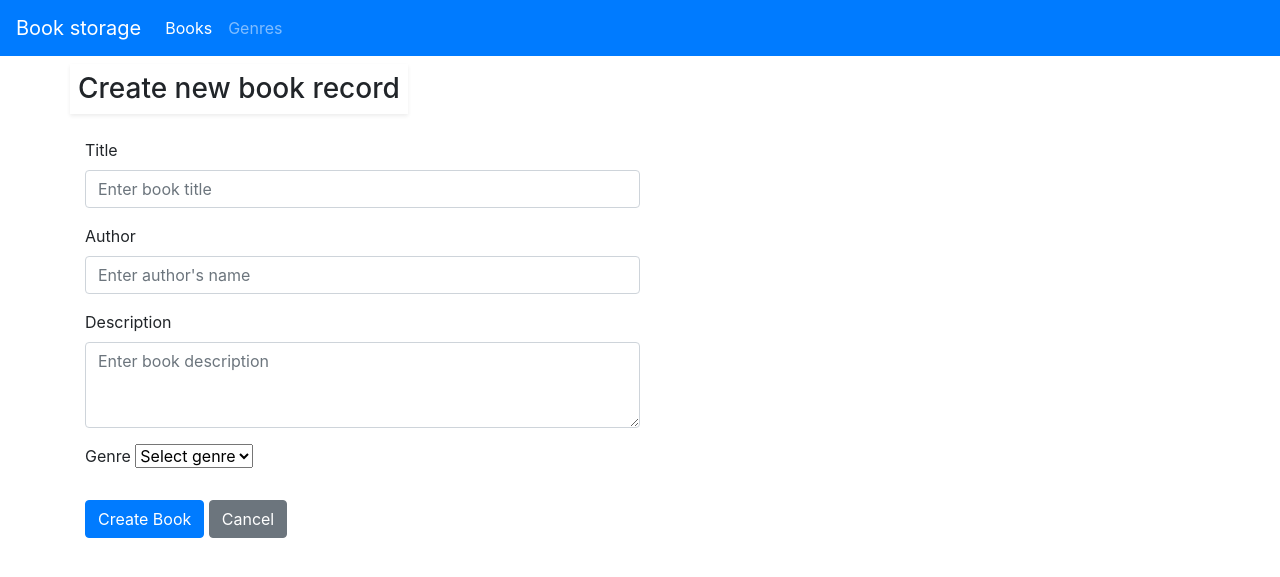
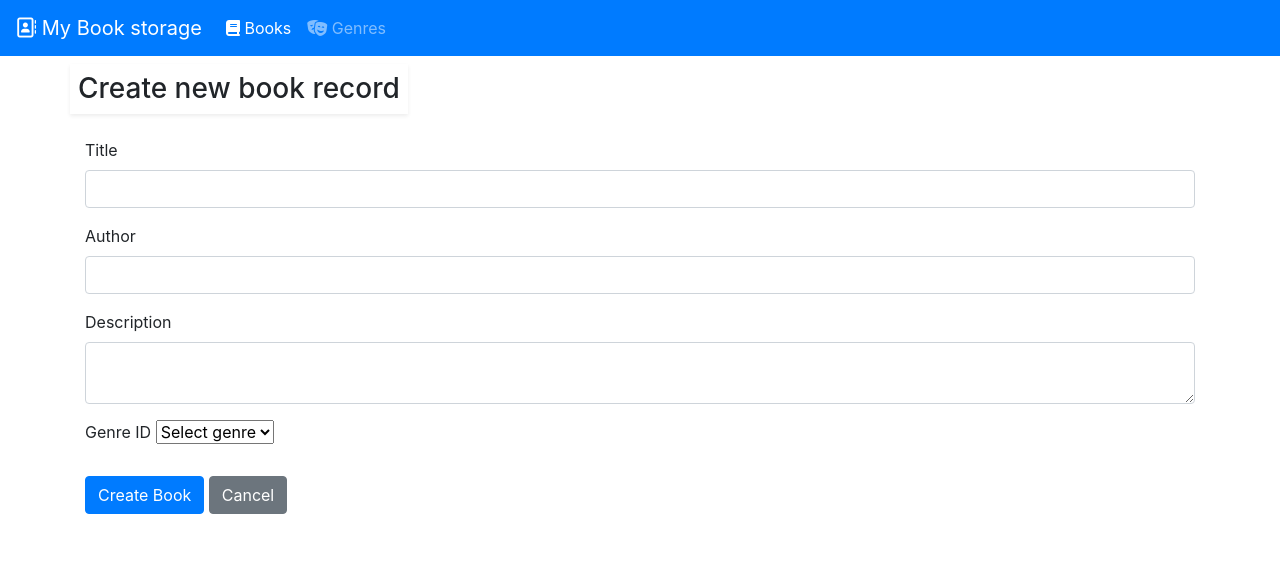
Before and after one commit to Ktulha/FLASK_SQL_TEST, a Flask app: page /Books/create in a window 1280 px wide. Shown: the top 577 px of the page. Run offline with Flask 3, Linux system fonts and the light colour scheme; some libraries are stand-ins or nearby versions.

Commit message:
continue with fa and bs

```diff
--- a/database/database.py
+++ b/database/database.py
@@ -8,6 +8,7 @@ class Book(db.Model):
   author=db.Column(db.String)
   description=db.Column(db.String)
   img_url=db.Column(db.String)
+  is_read=db.Column(db.Boolean)
 
   genre_id=db.Column(db.Integer,db.ForeignKey('genre.id'))
   genre=db.relationship('Genre', backref=db.backref('books', lazy=True))
@@ -21,10 +22,10 @@ class Book(db.Model):
 class Genre(db.Model):
   id=db.Column(db.Integer,primary_key=True)
   name=db.Column(db.String,nullable=False)
-  # books=db.relationship('Book',backref='genre')
+  description=db.Column(db.String)
 
   def __repr__(self):
     return f"Genre:  {self.name}"
 
   def  json(self):
-    return {'id':self.id,'name':self.name}
+    return {'id':self.id,'name':self.name,'description':self.description,'books':[book.json() for book in self.books]}
--- a/routes/user_route.py
+++ b/routes/user_route.py
@@ -18,22 +18,29 @@ def get_books():
 
 @user_route.route('/Genres')
 def get_genres():
-  genres = Genre.query.all()
+  genres = db.session.query(
+    Genre.id,
+    Genre.name,
+    func.count(Book.id).label('book_count')
+).outerjoin(Book).group_by(Genre.id, Genre.name).all()
   return render_template('Genres.html', genres=genres,active_page='genres')
 
 @user_route.route('/Books/create',methods=['GET','POST'])
 def create_book():
   if request.method == 'POST':
+    print("Form submitted!")  # Debugging line
+    print(request.form)  # Print the entire form data
     title = request.form.get('title')
     author = request.form.get('author')
     description=request.form.get('description')
-    genre_id = request.form.get('genre_id')
+    genre_id = request.form.get('genre')
     new_book=Book(
       title=title,
       author=author,
       description=description,
       genre_id=genre_id
       )
+    print(title,author,description,genre_id)
     db.session.add(new_book)
     db.session.commit()
 
@@ -41,3 +48,20 @@ def create_book():
     return  redirect(url_for('user_route.get_books'))
   genres=Genre.query.all()
   return  render_template('Books.html',genres=genres,active_page='books',flag='create')
+
+@user_route.route('/Genres/create',methods=['GET','POST'])
+def create_genre():
+  if request.method == 'POST':
+    name = request.form.get('name')
+    description=request.form.get('description')
+    new_book=Genre(
+      name=name,
+      description=description
+      )
+    db.session.add(new_book)
+    db.session.commit()
+
+    flash('New genre created!','success')
+    return  redirect(url_for('user_route.get_genres'))
+  genres=Genre.query.all()
+  return  render_template('Genres.html',active_page='genres',flag='create')
--- a/templates/Books.html
+++ b/templates/Books.html
@@ -1,15 +1,30 @@
 {% extends "components/base.html" %}
 
 {% block content %}
+{% with messages = get_flashed_messages(with_categories=true) %}
+{% if messages %}
+    <div class="alert alert-dismissible fade show" role="alert">
+        {% for category, message in messages %}
+            <div class="alert alert-{{ category }}">{{ message }}</div>
+        {% endfor %}
+    </div>
+{% endif %}
+{% endwith %}
 <div class="row m-2">
   {% if flag=='create' %}
   {% include "create_book.html" %}
 {% else%}
 <a name="create_book" id="create_book" class="btn btn-secondary" href="/Books/create" role="button"> <i class="fa fa-plus-circle fa-lg " aria-hidden="true"> </i>  Create new</a>
 </div>
+<div class="row">
 {% for book in books %}
-{{ book.id}}
+
+{% include "components/book_view.html" %}
+
+
+
 {% endfor %}
+</div>
 
 
 {% endif %}
--- a/templates/components/header.html
+++ b/templates/components/header.html
@@ -1,6 +1,6 @@
 <header>
 <nav class="navbar navbar-expand-sm navbar-dark bg-primary">
-    <a class="navbar-brand" href="/">Book storage</a>
+    <a class="navbar-brand" href="/"> <i class="fa fa-address-book-o" aria-hidden="true"></i> My Book storage</a>
     <button class="navbar-toggler d-lg-none" type="button" data-toggle="collapse" data-target="#collapsibleNavId" aria-controls="collapsibleNavId"
         aria-expanded="false" aria-label="Toggle navigation"></button>
     <div class="collapse navbar-collapse" id="collapsibleNavId">
@@ -9,12 +9,12 @@
             <li class="nav-item
             {{ 'active' if active_page=='books' else '' }}
             ">
-                <a class="nav-link" href="/Books">Books<span class="sr-only">(current)</span></a>
+                <a class="nav-link" href="/Books"> <i class="fa fa-book" aria-hidden="true"></i>  Books<span class="sr-only">(current)</span></a>
             </li>
             <li class="nav-item
             {{ 'active' if active_page=='genres' else '' }}
             ">
-                <a class="nav-link" href="/Genres">Genres</a>
+                <a class="nav-link" href="/Genres"> <i class="fas fa-theater-masks    "></i> Genres</a>
             </li>
         </ul>
     </div>
--- a/templates/create_book.html
+++ b/templates/create_book.html
@@ -1,25 +1,26 @@
 <div class="container">
+
   <div class="row">
     <h3 class="col-sm-1-12  p-2 mb-4 shadow-sm">Create new book record</h3>
   </div>
-  <form>
-    <div class="mb-3 col-sm-1-12 row-cols-2">
-        <label for="title" class="form-label">Title</label>
-        <input type="text" class="form-control" id="title" placeholder="Enter book title" required>
+
+  <form method="POST" action="{{ url_for('user_route.create_book') }}">
+    <div class="form-group">
+        <label for="title">Title</label>
+        <input type="text" class="form-control" id="title" name="title" required>
     </div>
-    <div class="mb-3 col-sm-1-12 row-cols-2">
-        <label for="author" class="form-label">Author</label>
-        <input type="text" class="form-control" id="author" placeholder="Enter author's name" required>
+    <div class="form-group">
+        <label for="author">Author</label>
+        <input type="text" class="form-control" id="author" name="author" required>
     </div>
-
-    <div class="mb-3 col-sm-1-12 row-cols-2">
-      <label for="description" class="form-label">Description</label>
-      <textarea class="form-control" id="description" rows="3" placeholder="Enter book description" ></textarea>
+    <div class="form-group">
+        <label for="description">Description</label>
+        <textarea class="form-control" id="description" name="description" required></textarea>
     </div>
-    <div class="mb-3 col-sm-1-12 row-cols-2">
-        <label for="genre" class="form-label">Genre</label>
-
-        <select class="form-select mb-3 col-sm-1-12 row-cols-2" id="genre" >
+    <div class="form-group">
+        <label for="genre_id">Genre ID</label>
+       <!--<input type="text" class="form-control" id="genre_id" name="genre_id" required>-->
+       <select class="form-select mb-3 col-sm-1-12 row-cols-2" id="genre" name="genre">
         <option value="" disabled selected>Select genre</option>
         {% for genre in genres %}
         <option value={{ genre.id}}>{{ genre.name}}</option>
@@ -27,8 +28,8 @@
 
     </select>
     </div>
-
     <button type="submit" class="btn btn-primary">Create Book</button>
     <button type="button" class="btn btn-secondary" onclick="window.history.back()">Cancel</button>
 </form>
+
 </div>
```
Also changed, not shown: templates/Genres.html (+27 -2 lines), templates/components/book_view.html (added, +14 -0 lines), templates/create_genre.html (+20 -0 lines). Lines whose indentation alone changed are shown as unchanged.
